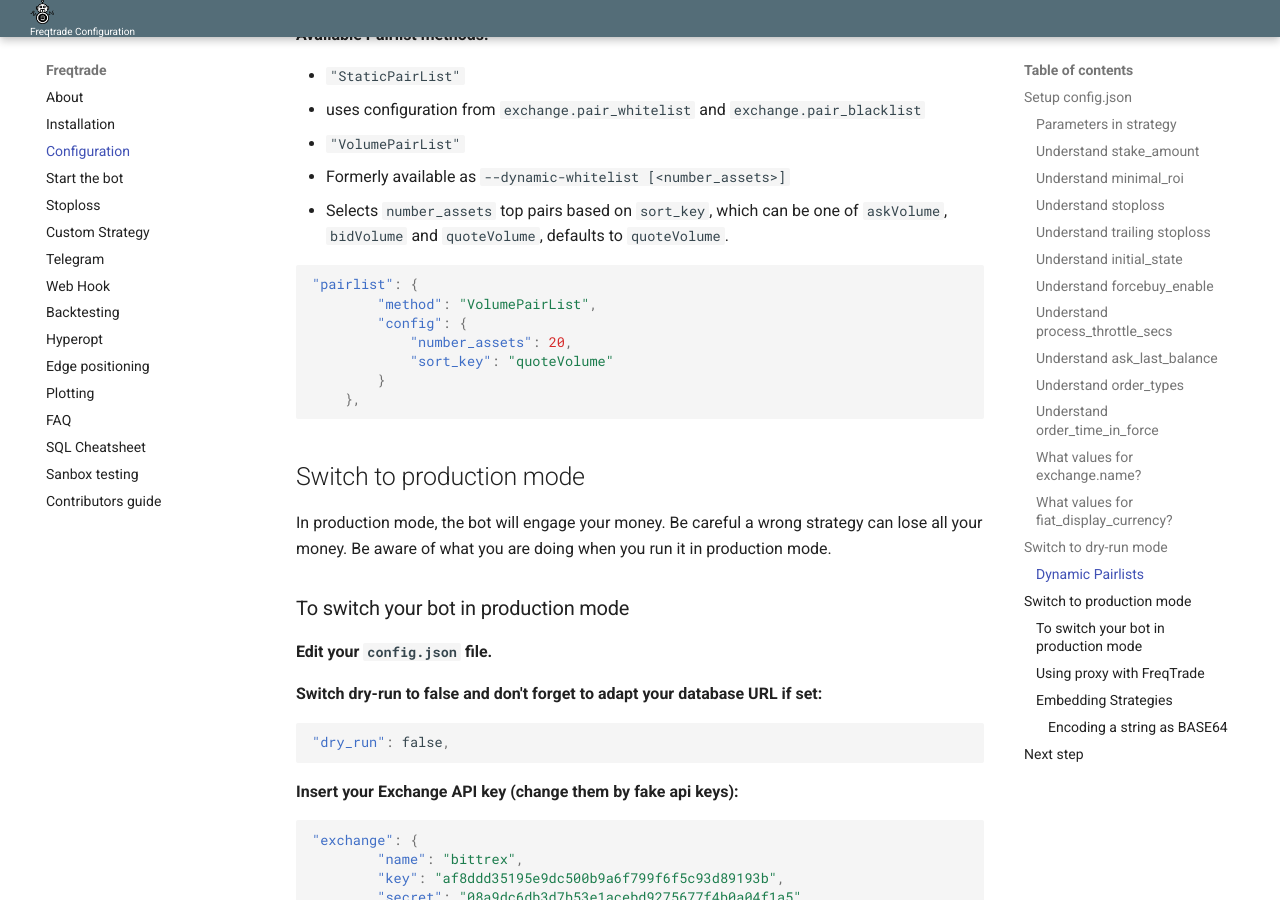
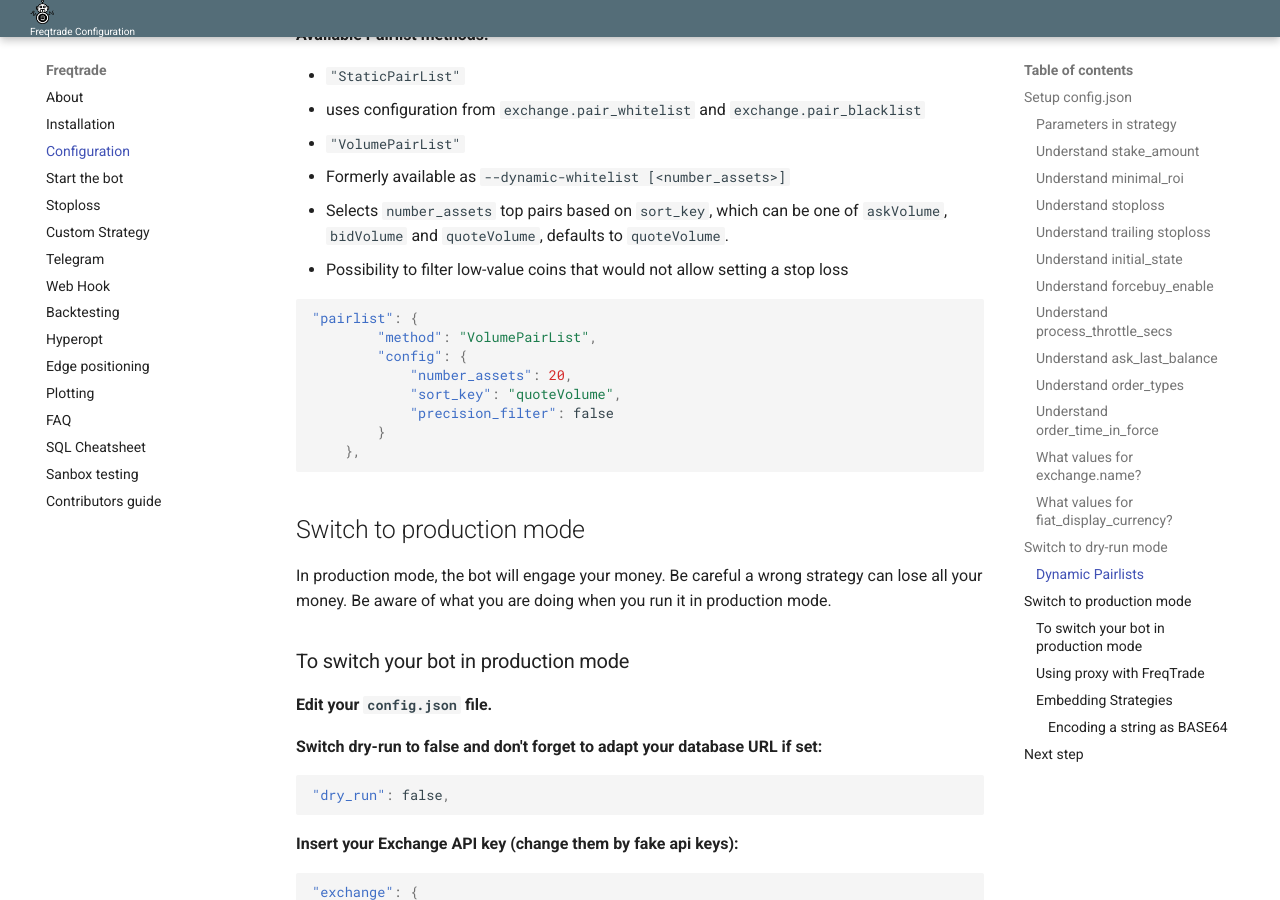
Before and after one commit to jacksonmori755/Crypto-trading-bot, an MkDocs documentation site: the page built from docs/configuration.md, in a window 1280 px wide and 900 px high, scrolled down 9258 px. Built offline with MkDocs 1.6.1 and Material for MkDocs 9.7.7, drawn with Linux system fonts in a browser that asks for light colours.

Commit message:
update docs

````diff
--- a/docs/configuration.md
+++ b/docs/configuration.md
@@ -280,13 +280,15 @@ By default, a Static Pairlist is used (configured as `"pair_whitelist"` under th
 * `"VolumePairList"`
   * Formerly available as `--dynamic-whitelist [<number_assets>]`
   * Selects `number_assets` top pairs based on `sort_key`, which can be one of `askVolume`, `bidVolume` and `quoteVolume`, defaults to `quoteVolume`.
+  * Possibility to filter low-value coins that would not allow setting a stop loss
 
 ```json
 "pairlist": {
         "method": "VolumePairList",
         "config": {
             "number_assets": 20,
-            "sort_key": "quoteVolume"
+            "sort_key": "quoteVolume",
+            "precision_filter": false
         }
     },
 ```
````
